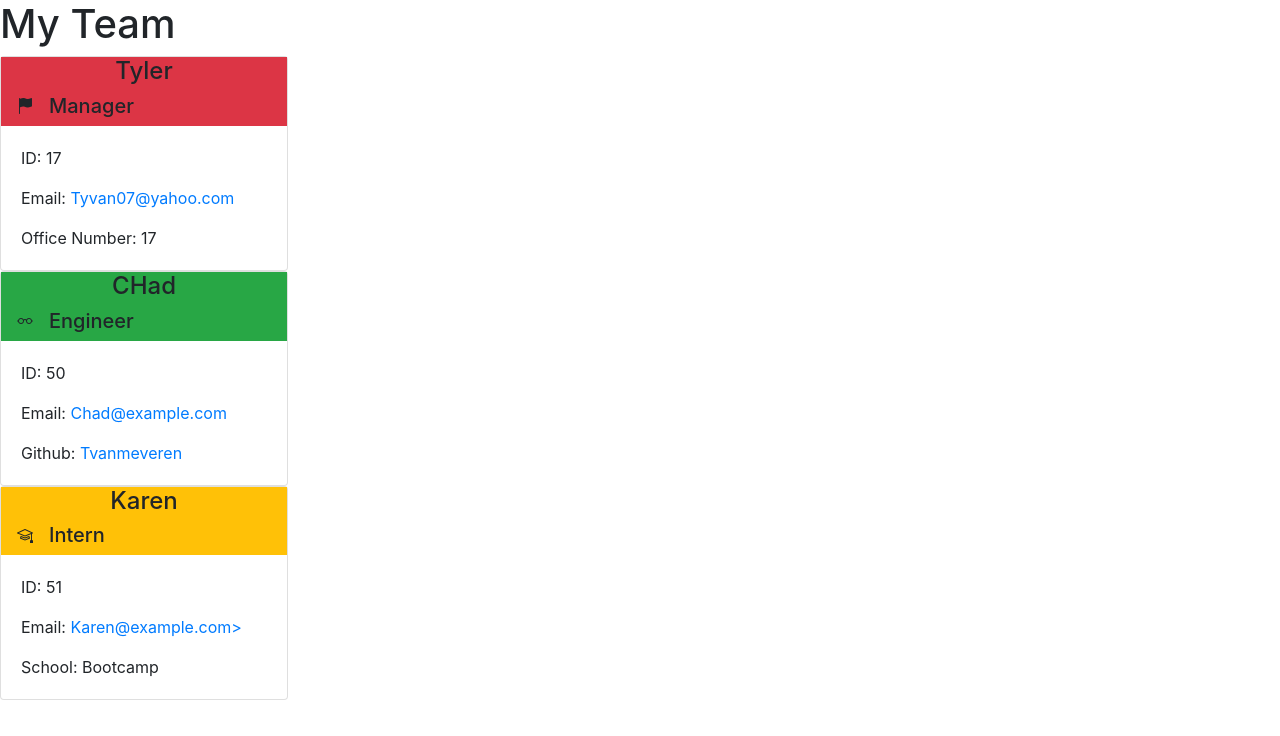
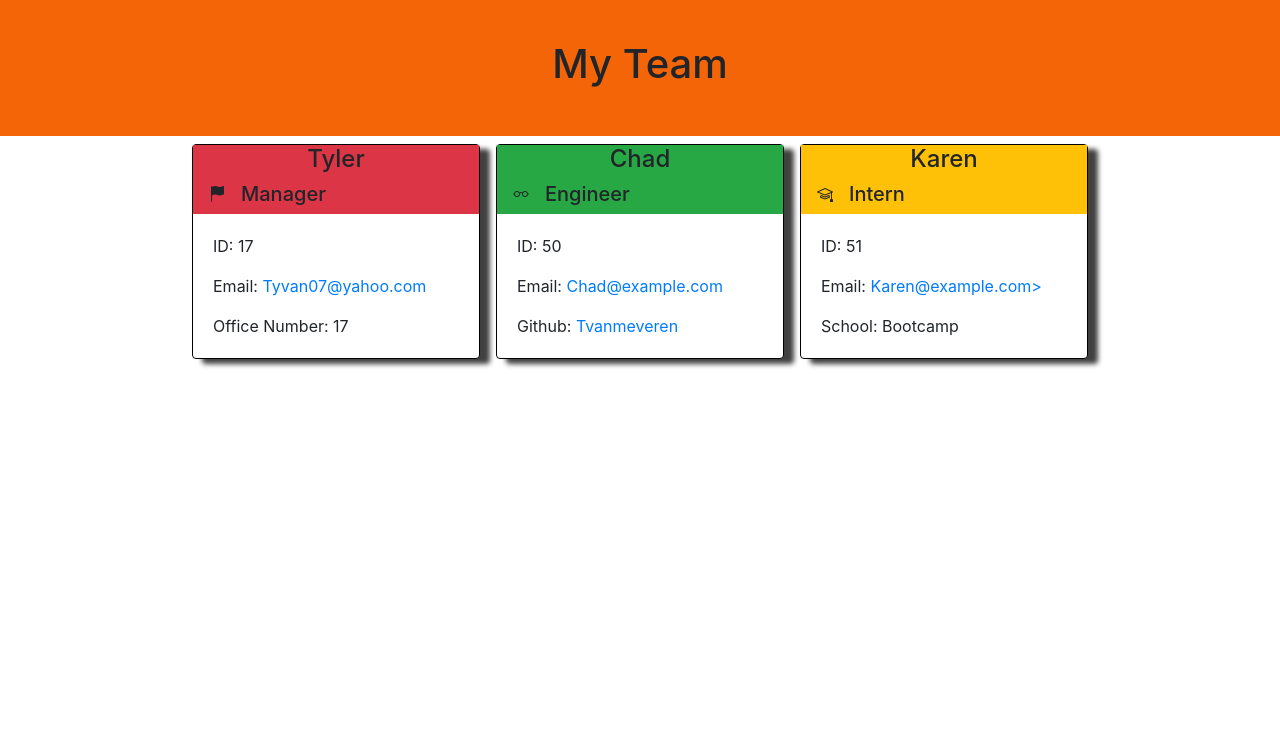
Before and after one commit to Tvanmeveren/Team-Profile-Generator, a website: page dist/Index.html in a window 1280 px wide. Drawn offline with nearby package versions, Linux system fonts and the light colour scheme.

```diff
--- a/dist/Index.html
+++ b/dist/Index.html
@@ -37,7 +37,7 @@
 
       <div class="card" style="width: 18rem;">
     <div class="bg-success">
-      <h4 class="text-center">CHad</h5>
+      <h4 class="text-center">Chad</h5>
       <div class = "d-inline-flex">
       <i class="bi bi-eyeglasses ml-3"></i>
       <h5 class="ml-3">Engineer</h3>
--- a/dist/style.css
+++ b/dist/style.css
@@ -0,0 +1,20 @@
+header {
+    background-color: rgb(243, 101, 6);
+    font-size: 8rem;
+    text-align: center;
+    padding: 40px 30px;
+
+}
+.card {
+    border: 1px solid #000;
+   margin: 8px;
+   box-shadow: 10px 5px 5px 0px rgba(0,0,0,0.75);
+
+}
+.team {
+    display: flex;
+    flex-direction: row;
+    flex-wrap: wrap;
+    align-content: center;
+    justify-content: center;
+}
```
